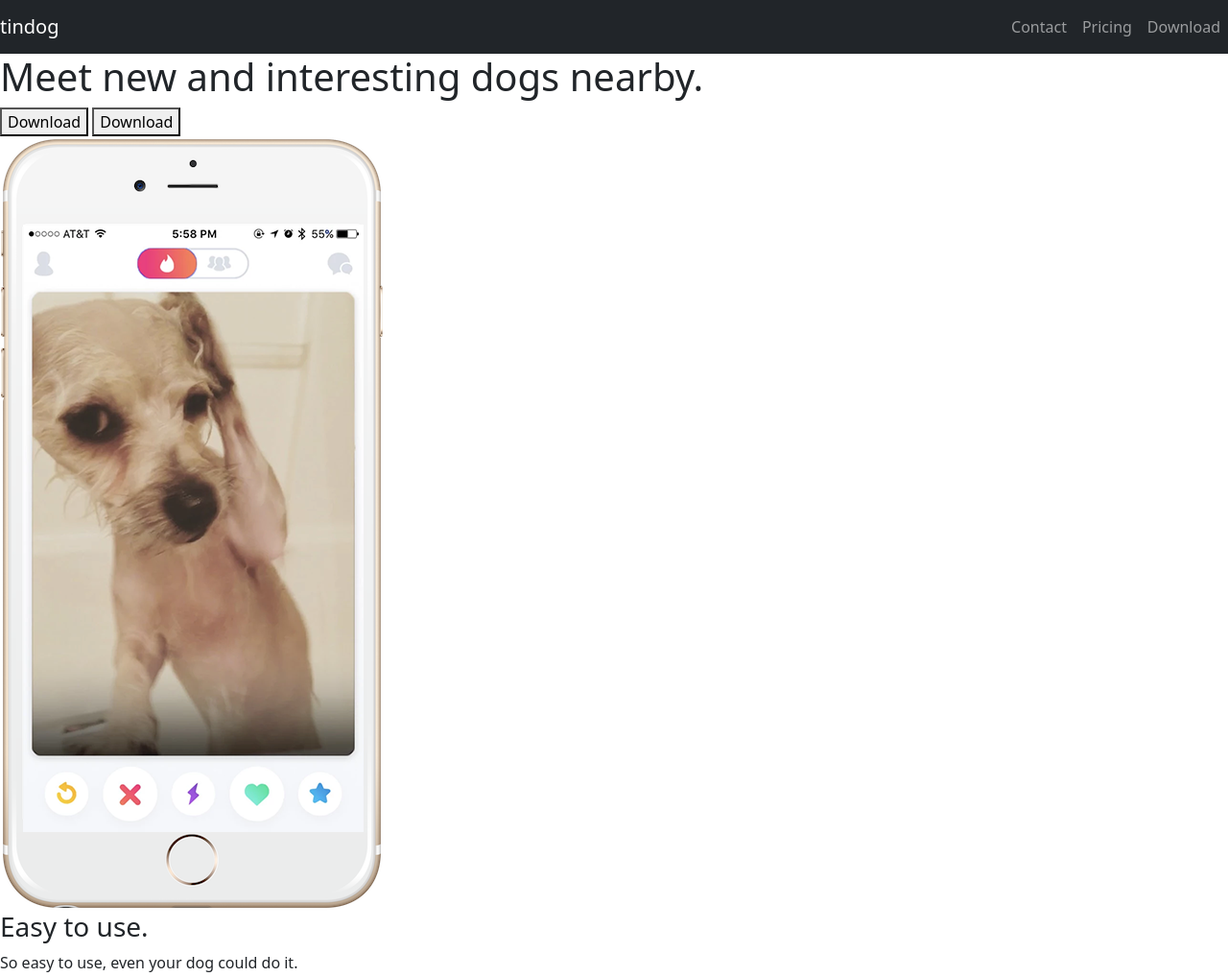
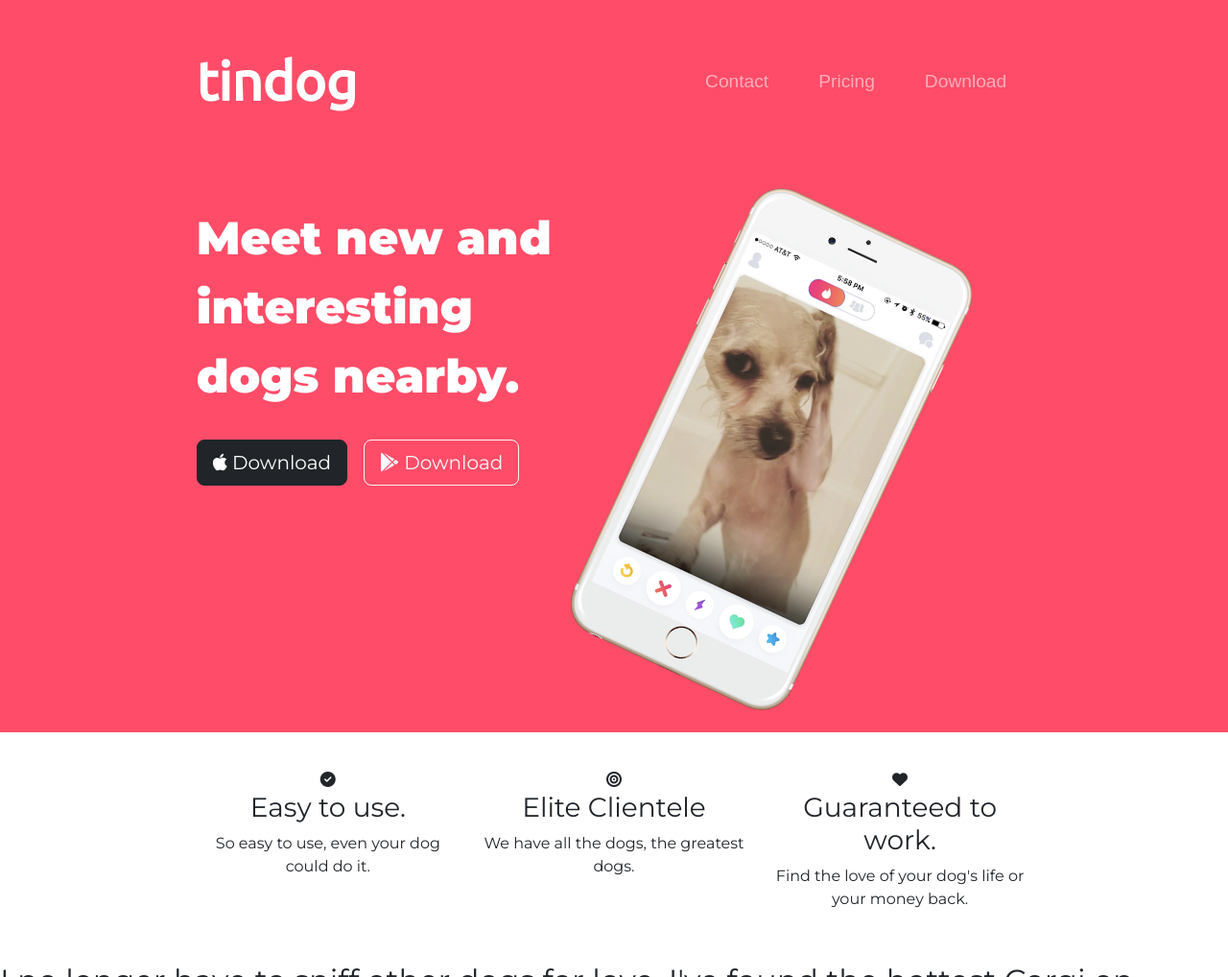
Before and after one commit to abdisamad10/tindog-start-master, a plain HTML site: page index.html in a window 1280 px wide. Shown: the top 1018 px of the page at 96% size. Drawn offline with nearby package versions, Linux system fonts and the light colour scheme.

Commit message:
heade completed

```diff
--- a/css/styles.css
+++ b/css/styles.css
@@ -0,0 +1,57 @@
+ body {
+    font-family: 'Montserrat';
+ }
+#title {
+    background-color: #ff4c68;
+    color: #fff;
+}
+.container-fluid {
+    padding: 3% 16%;
+}
+h1 {
+    font-family: 'Montserrat', sans-serif;
+    font-size: 3rem;
+    line-height: 1.5;
+    font-weight: 900;
+}
+
+/* navigation bar */
+.navbar {
+  padding: 0 0 5rem;
+}
+.navbar-brand {
+    font-family: 'Ubuntu';
+    font-size: 3.5rem;
+    font-weight: bold;
+}
+.nav-item {
+    padding: 0 18px;
+}
+.nav-link {
+    font-size: 1.2rem;
+    font-family:'Montserrat-Light', sans-serif ;
+}
+
+ /* dowload buttons */
+ .dowload-btn {
+    margin: 5% 3% 5% 0;
+ }
+
+ /* title image */
+ .title-image {
+    width: 60%;
+    margin-left: 6%;
+    transform: rotate(25deg);
+ }
+
+  /* fearutes section */
+
+  #features {
+    background-color: #fff;
+  }
+  .feature {
+    text-align: center;
+  }
+  .fa-sharp {
+
+  }
--- a/index.html
+++ b/index.html
@@ -5,18 +5,33 @@
   <meta charset="utf-8">
   <meta name="viewport" content="width=device-width, initial-scale=1">
   <title>TinDog</title>
+   <!-- css style -->
   <link rel="stylesheet" href="https://cdn.jsdelivr.net/npm/bootstrap@5.3.0-alpha1/dist/css/bootstrap.min.css">
+  <link rel="stylesheet" href="css/styles.css">
+
+  <!-- fontawesome -->
+  <link rel="stylesheet" href="https://cdnjs.cloudflare.com/ajax/libs/font-awesome/6.3.0/css/all.min.css" integrity="sha512-SzlrxWUlpfuzQ+pcUCosxcglQRNAq/DZjVsC0lE40xsADsfeQoEypE+enwcOiGjk/bSuGGKHEyjSoQ1zVisanQ==" crossorigin="anonymous" referrerpolicy="no-referrer" />
+    <!-- bootsrap -->
   <script src="https://cdn.jsdelivr.net/npm/bootstrap@5.0.2/dist/js/bootstrap.bundle.min.js" integrity="sha384-MrcW6ZMFYlzcLA8Nl+NtUVF0sA7MsXsP1UyJoMp4YLEuNSfAP+JcXn/tWtIaxVXM" crossorigin="anonymous"></script>
-  <link rel="stylesheet" href="css/styles.css">
+
+
+
+  <!-- google fonts -->
+  <link rel="preconnect" href="https://fonts.googleapis.com">
+  <link rel="preconnect" href="https://fonts.gstatic.com" crossorigin>
+  <link href="https://fonts.googleapis.com/css2?family=Karla:wght@400;700&family=Merriweather&family=Montserrat:wght@100;300;400;900&family=Poppins:wght@100;400&family=Ubuntu&display=swap" rel="stylesheet">
+
 </head>
 
 <body>
 
-  <section id="title">
+  <section id="title"">
+    <div class="container-fluid">
+
 
     <!-- Nav Bar -->
 
-    <nav class="navbar navbar-expand-lg navbar-dark bg-dark ">
+    <nav class="navbar navbar-expand-lg navbar-dark">
       <a class="navbar-brand" href="">tindog</a>
       <button class="navbar-toggler" type="button" data-bs-toggle="collapse" data-bs-target="#navbarTogglerDemo01" aria-controls="navbarTogglerDemo01" aria-expanded="false" aria-label="Toggle navigation">
            <span class="navbar-toggler-icon"></span>
@@ -41,31 +56,49 @@
 
     <!-- Title -->
 
-    <div>
-      <h1>Meet new and interesting dogs nearby.</h1>
-      <button type="button">Download</button>
-      <button type="button">Download</button>
-    </div>
-    <div>
-      <img src="images/iphone6.png" alt="iphone-mockup">
+    <div class="row">
+
+      <div class="col-lg-6">
+        <h1>Meet new and interesting dogs nearby.</h1>
+        <button type="button" class="btn btn-dark btn-lg dowload-btn"><i class="fa-brands fa-apple"></i> Download</button>
+        <button type="button" class="btn btn-outline-light btn-lg dowload-btn"> <i class="fab fa-google-play"></i> Download</button>
+
+      </div>
+      <div class="col-lg-6">
+        <img class="title-image" src="images/iphone6.png" alt="iphone-mockup">
+      </div>
+
     </div>
 
+  </div>
   </section>
 
 
   <!-- Features -->
 
-  <section id="features">
-
+  <section id="features" >
+    <div class="container-fluid">
+    <div class="row">
+    <div class="col-lg-4 feature">
+    <i class="fa-sharp fa-solid fa-circle-check"></i>
     <h3>Easy to use.</h3>
     <p>So easy to use, even your dog could do it.</p>
+    </div>
 
+    <div class="col-lg-4 feature">
+    <i class="fa-sharp fa-solid fa-bullseye"></i>
     <h3>Elite Clientele</h3>
     <p>We have all the dogs, the greatest dogs.</p>
+    </div>
 
+    <div class="col-lg-4 feature">
+      <i class="fa-sharp fa-solid fa-heart"></i>
     <h3>Guaranteed to work.</h3>
     <p>Find the love of your dog's life or your money back.</p>
+  </div>
+</div>
 
+</div>
   </section>
 
 
```
